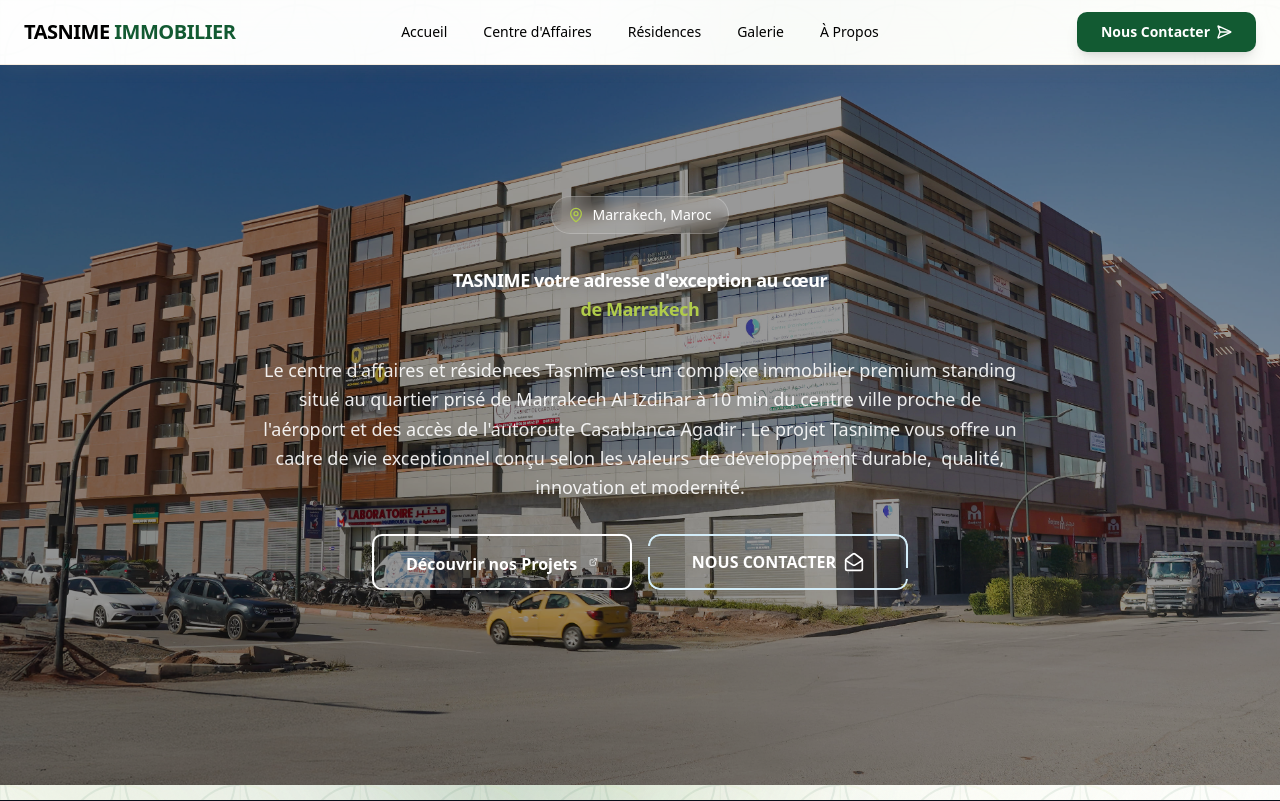
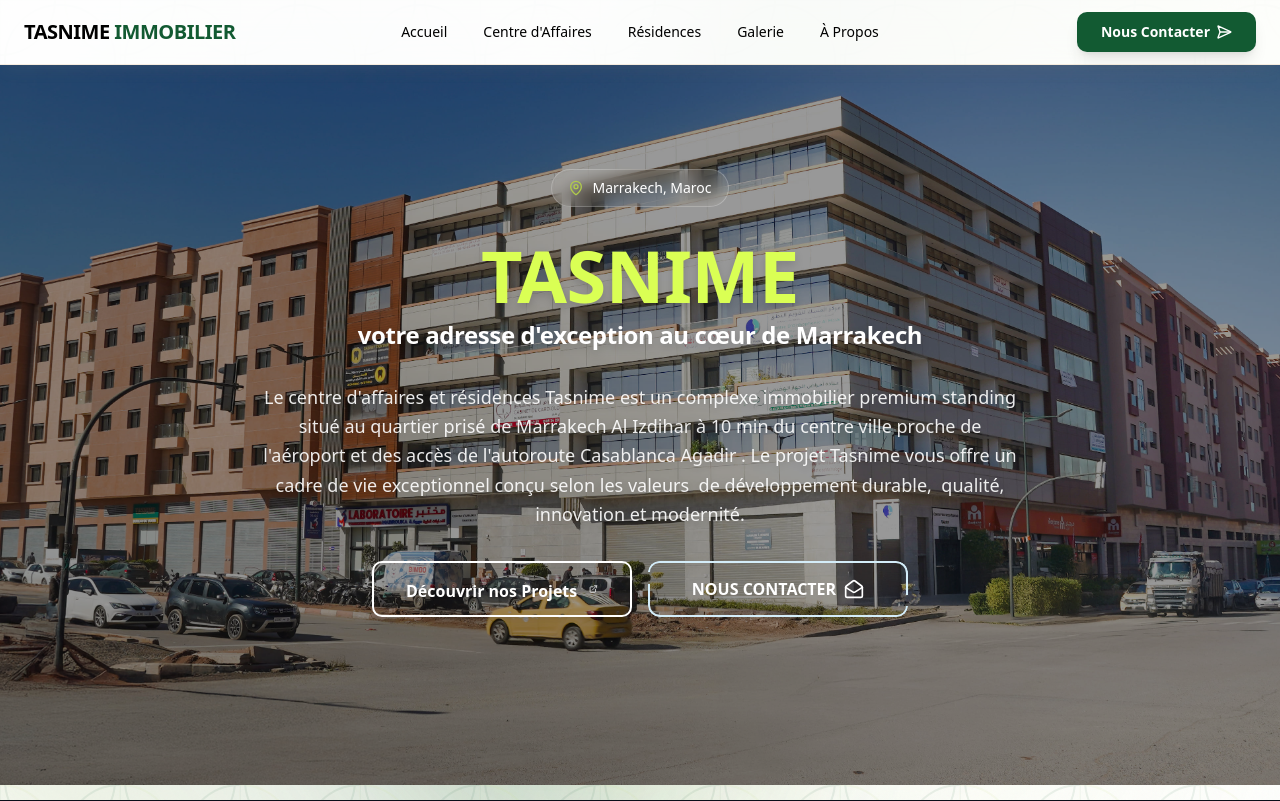
Before and after one commit to Hicham2115/Tansime-Website, a React (Vite) app: page / in a window 1280 px wide. Shown: the top 801 px of the page. Built offline with nearby package versions, Linux system fonts and the light colour scheme.

Commit message:
first commit

```diff
--- a/src/components/Home/Hero.jsx
+++ b/src/components/Home/Hero.jsx
@@ -62,14 +62,16 @@
                 ease: "easeOut",
                 delay: 0.1,
               }}
-              className="text-5xl md:text-7xl  sm:text-base
-  lg:text-lg
-  leading-snug
-  sm:leading-relaxed font-bold tracking-tight text-white drop-shadow-lg"
+              className="text-center font-bold tracking-tight drop-shadow-lg"
             >
-              TASNIME votre adresse d'exception au cœur <br />
-              <span className="text-transparent bg-clip-text bg-[#b1cc4b]">
-                de Marrakech
+              {/* Big first line */}
+              <span className="block text-4xl sm:text-5xl md:text-6xl lg:text-7xl text-transparent bg-clip-text bg-[#daff54]">
+                TASNIME
+              </span>
+
+              {/* Smaller second line */}
+              <span className="block text-lg sm:text-xl md:text-2xl text-white mt-2">
+                votre adresse d'exception au cœur de Marrakech
               </span>
             </motion.h1>
 
```
